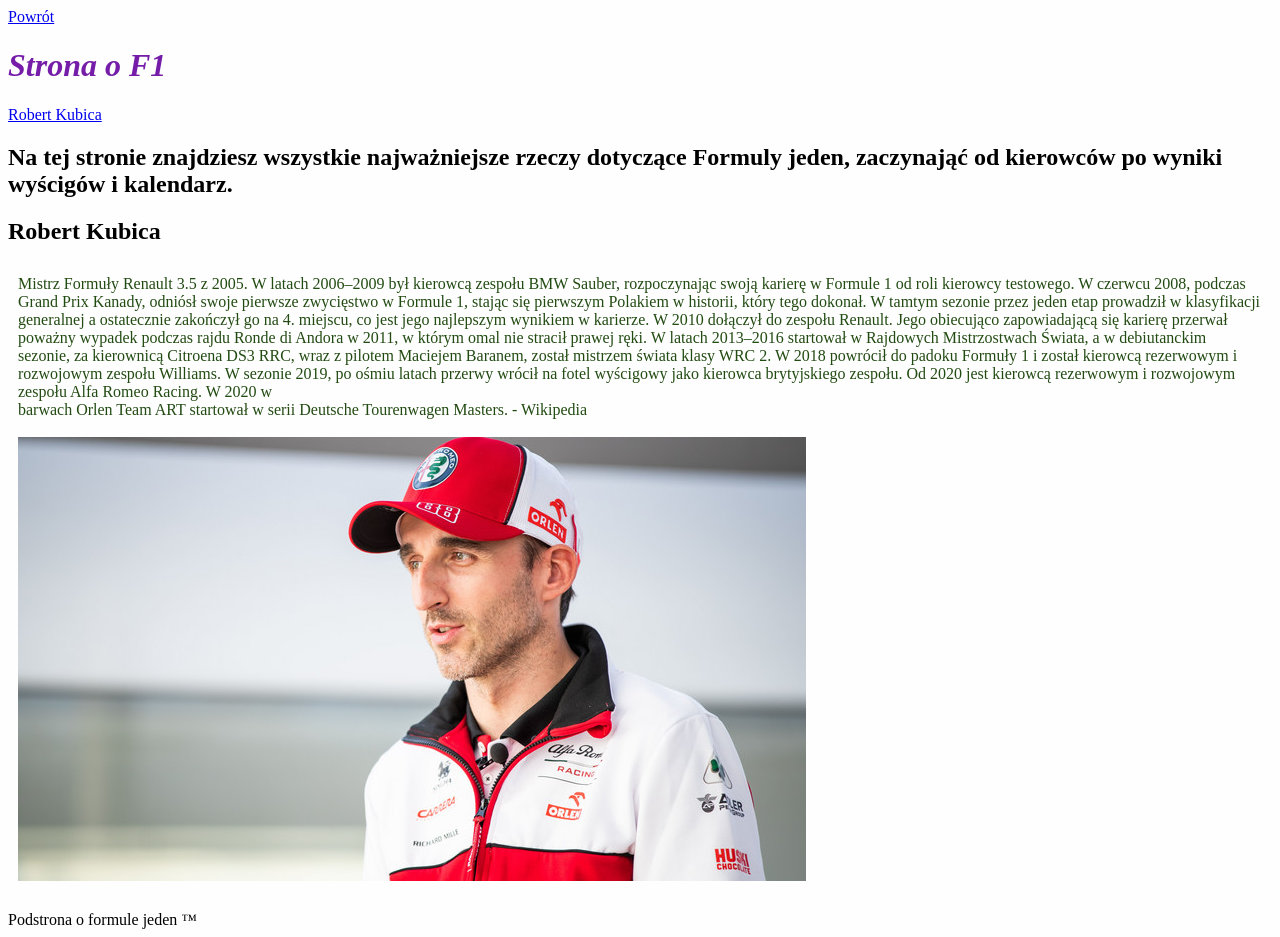
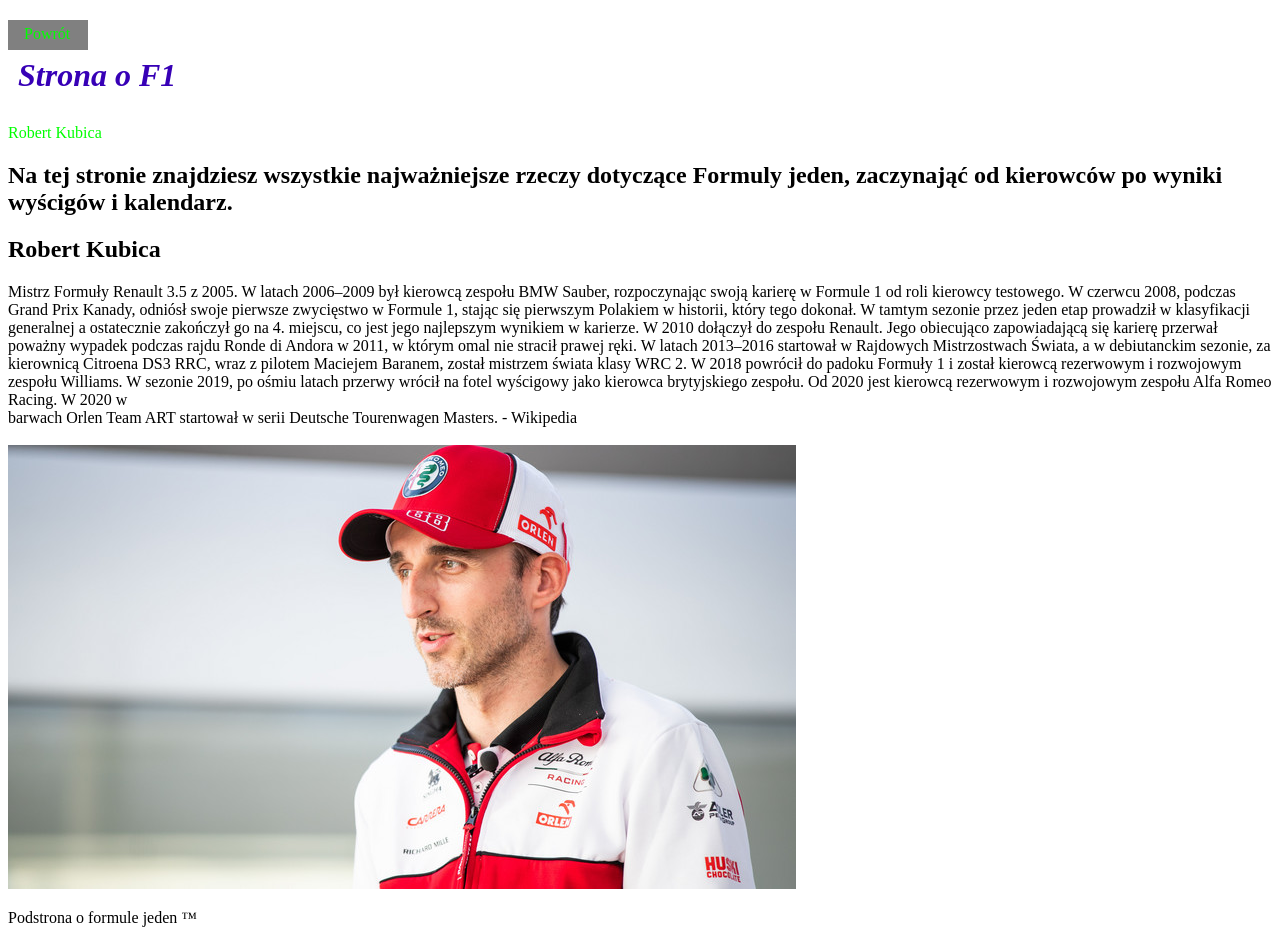
Before and after one commit to KonradChomiak/Laptop, a plain HTML site: page podstronaf1.html in a window 1280 px wide. Drawn offline with Linux system fonts and the light colour scheme.

Commit message:
new style

```diff
--- /dev/null
+++ b/f1style.css
@@ -0,0 +1,23 @@
+.main__header {
+    color: rgb(55, 0, 182);
+    margin: 20px 10px 30px 10px;
+
+}
+
+.link, .link__kubica {
+    text-decoration: none;
+    color: lime;
+
+}
+
+.link {
+    position: fixed;
+    width: 100%;
+    max-width: 80px;
+    height: 100%;
+    max-height:30px;
+    padding: 5px 0 0 16px;
+    background: grey;
+    box-sizing: border-box;
+
+}
--- a/podstronaf1.html
+++ b/podstronaf1.html
@@ -5,30 +5,30 @@
     <meta charset="UTF-8">
     <meta name="viewport" content="width=device-width, initial-scale=1.0">
     <title>Document</title>
-    <link href="style.css" rel="stylesheet" type="text/css">
+    <link href="f1style.css" rel="stylesheet" type="text/css">
 </head>
 
 <body>
     <main>
-        <a class="links" href="index.html">Powrót</a>
+        <a class="link" href="index.html">Powrót</a>
         <header>
-            <h1 class="mainHeader">
-                <em>Strona o F1</em>
+            <h1 class="main__header">
+                <br><em>Strona o F1</em>
             </h1>
-            <a href="#Kubica">Robert Kubica</a>
+            <a class="link__kubica" href="#Kubica">Robert Kubica</a>
         </header>
         <section>
-            <h2 class="sectionHeader">
+            <h2 class="section__header">
 
                 Na tej stronie znajdziesz wszystkie najważniejsze rzeczy dotyczące Formuly jeden, zaczynająć od
                 kierowców po wyniki wyścigów i kalendarz.
             </h2>
         </section>
-        <section id="Kubica">
-            <h2 class="sectionHeader">
+        <section class="kubica"id="Kubica">
+            <h2 class="kubica__header">
                 <b>Robert Kubica</b>
             </h2>
-            <p class="paragraph">
+            <p class="kubica__paragraph">
                 Mistrz Formuły Renault 3.5 z 2005. W latach 2006–2009 był kierowcą zespołu BMW Sauber, rozpoczynając
                 swoją karierę w Formule 1 od roli kierowcy testowego. W czerwcu 2008, podczas Grand Prix Kanady, odniósł
                 swoje pierwsze zwycięstwo w Formule 1, stając się pierwszym Polakiem w historii, który tego dokonał. W
--- a/style.css
+++ b/style.css
@@ -12,17 +12,14 @@ body {
 
 .point__header {
     color: #0e7ab1;
+}
 
+.paragraph {
+    color: #224b12;
+    padding: 10px;
 }
 
 .point__paragraph {
-padding: 10px;
-
-}
-
-
-.paragraph {
-    color: #224b12;
     padding: 10px;
 }
 
@@ -30,13 +27,10 @@ h3 {
     color: #0e0ba8;
 }
 
-.link__menu{
+.link__menu {
     color: lime;
     text-decoration: none;
     background: gray;
-
-
-
 }
 
 .link__course {
@@ -80,9 +74,8 @@ h3 {
 
 .course__header {
     color: #0e7ab1;
+}
 
+.course__paragraph {
+    padding: 10px;
 }
-.course__paragraph{
-    padding:10px;
-
-}
```
